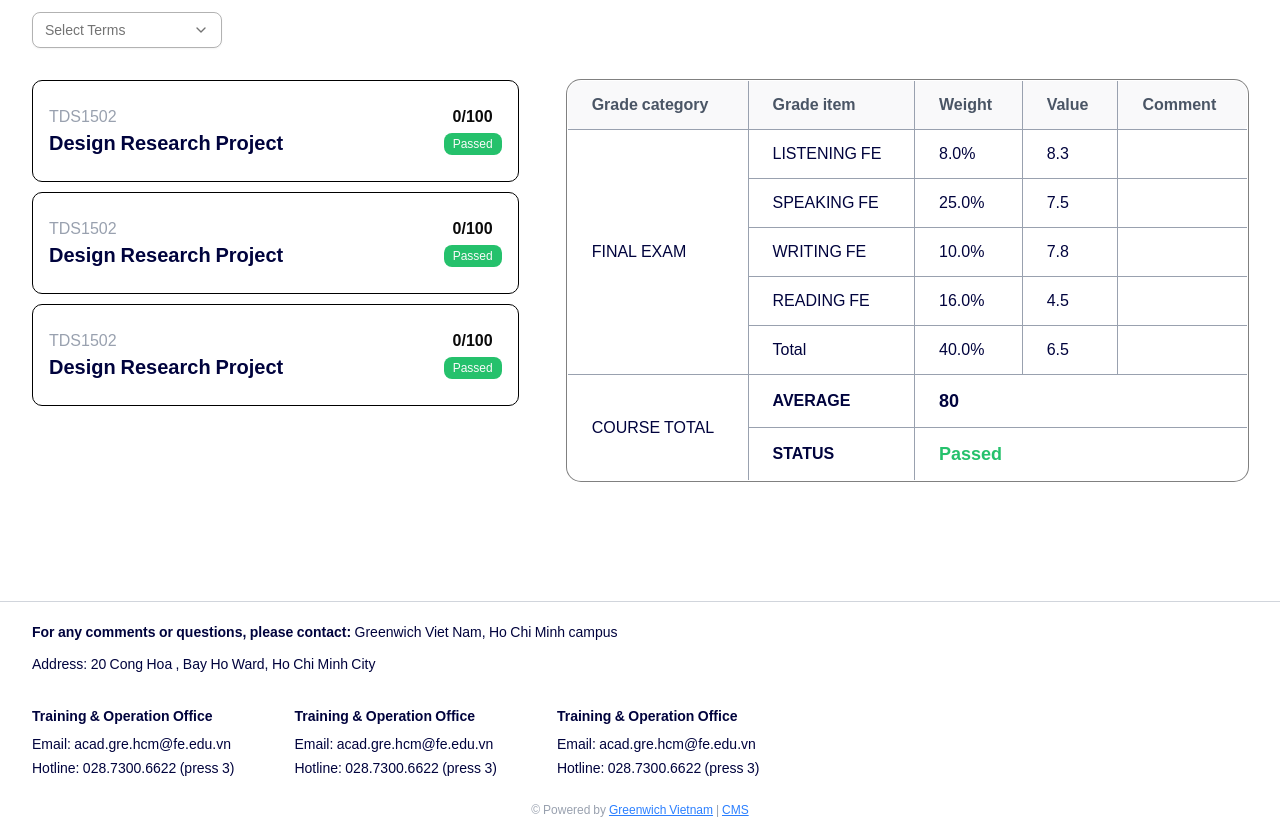
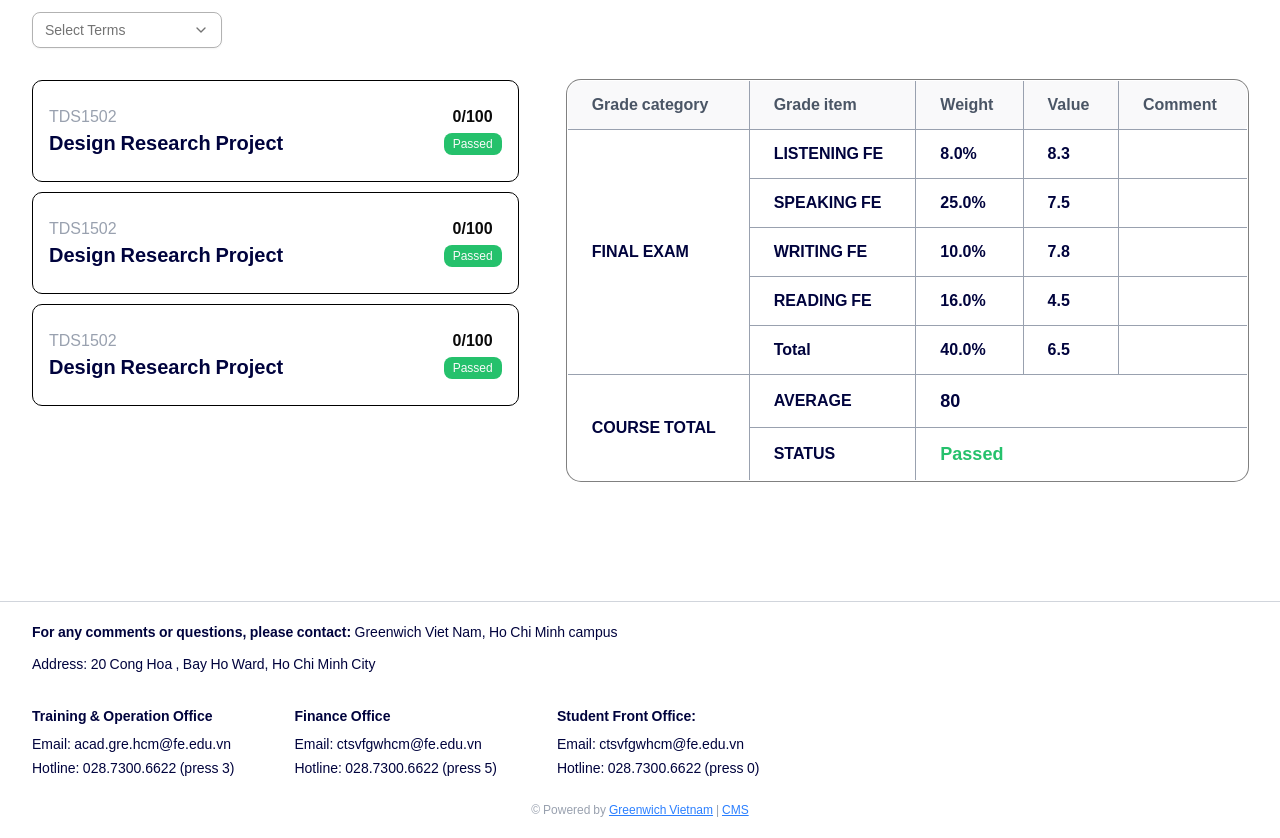
Before and after one commit to Horus031/FGW-Frontend, a React (Vite) app: page /mark in a window 1280 px wide. Shown: the part 260-1098 px from the top of the page. Built offline with nearby package versions, Linux system fonts and the light colour scheme.

Commit message:
style: adjust footer & font weight for mark page

```diff
--- a/src/components/MarkPage/MarkTable.tsx
+++ b/src/components/MarkPage/MarkTable.tsx
@@ -12,40 +12,40 @@ const MarkTable = () => {
       </thead>
       <tbody className="text-primary text-base font-bold border h-28">
         <tr className="">
-            <td rowSpan={5} className="table-cell uppercase font-medium">
+            <td rowSpan={5} className="table-cell uppercase">
                 Final Exam
             </td>
-            <td className="table-cell uppercase font-medium">Listening FE</td>
-            <td className="table-cell font-medium">8.0%</td>
-            <td className="table-cell font-medium">8.3</td>
-            <td className="table-cell font-medium"></td>
+            <td className="table-cell uppercase">Listening FE</td>
+            <td className="table-cell">8.0%</td>
+            <td className="table-cell">8.3</td>
+            <td className="table-cell"></td>
         </tr>
         <tr>
-            <td className="table-cell uppercase font-medium">Speaking FE</td>
-            <td className="table-cell font-medium">25.0%</td>
-            <td className="table-cell font-medium">7.5</td>
-            <td className="table-cell font-medium"></td>
+            <td className="table-cell uppercase">Speaking FE</td>
+            <td className="table-cell">25.0%</td>
+            <td className="table-cell">7.5</td>
+            <td className="table-cell"></td>
         </tr>
         <tr>
-            <td className="table-cell uppercase font-medium">Writing FE</td>
-            <td className="table-cell font-medium">10.0%</td>
-            <td className="table-cell font-medium">7.8</td>
-            <td className="table-cell font-medium"></td>
+            <td className="table-cell uppercase">Writing FE</td>
+            <td className="table-cell">10.0%</td>
+            <td className="table-cell">7.8</td>
+            <td className="table-cell"></td>
         </tr>
         <tr>
-            <td className="table-cell uppercase font-medium">Reading FE</td>
-            <td className="table-cell font-medium">16.0%</td>
-            <td className="table-cell font-medium">4.5</td>
-            <td className="table-cell font-medium"></td>
+            <td className="table-cell uppercase">Reading FE</td>
+            <td className="table-cell">16.0%</td>
+            <td className="table-cell">4.5</td>
+            <td className="table-cell"></td>
         </tr>
         <tr>
-            <td className="table-cell font-medium">Total</td>
-            <td className="table-cell font-medium">40.0%</td>
-            <td className="table-cell font-medium">6.5</td>
-            <td className="table-cell font-medium"></td>
+            <td className="table-cell">Total</td>
+            <td className="table-cell">40.0%</td>
+            <td className="table-cell">6.5</td>
+            <td className="table-cell"></td>
         </tr>
         <tr className="">
-          <td rowSpan={2} className="table-cell uppercase font-medium">
+          <td rowSpan={2} className="table-cell uppercase">
             Course Total
           </td>
           <td className="table-cell uppercase">Average</td>
--- a/src/components/shared/Footer.tsx
+++ b/src/components/shared/Footer.tsx
@@ -29,24 +29,24 @@ const Footer = () => {
             <div>
               <div className="flex flex-col gap-2">
                 <span className="font-semibold">
-                  Training & Operation Office
+                  Finance Office
                 </span>
 
                 <div className="flex flex-col gap-1">
-                  <span>Email: acad.gre.hcm@fe.edu.vn</span>
-                  <span>Hotline: 028.7300.6622 (press 3)</span>
+                  <span>Email: ctsvfgwhcm@fe.edu.vn</span>
+                  <span>Hotline: 028.7300.6622 (press 5)</span>
                 </div>
               </div>
             </div>
             <div>
               <div className="flex flex-col gap-2">
                 <span className="font-semibold">
-                  Training & Operation Office
+                  Student Front Office:
                 </span>
 
                 <div className="flex flex-col gap-1">
-                  <span>Email: acad.gre.hcm@fe.edu.vn</span>
-                  <span>Hotline: 028.7300.6622 (press 3)</span>
+                  <span>Email: ctsvfgwhcm@fe.edu.vn</span>
+                  <span>Hotline: 028.7300.6622 (press 0)</span>
                 </div>
               </div>
             </div>
```
